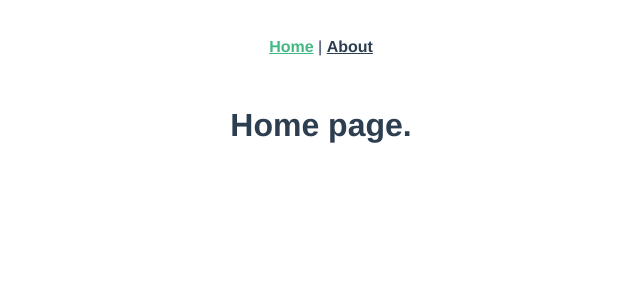
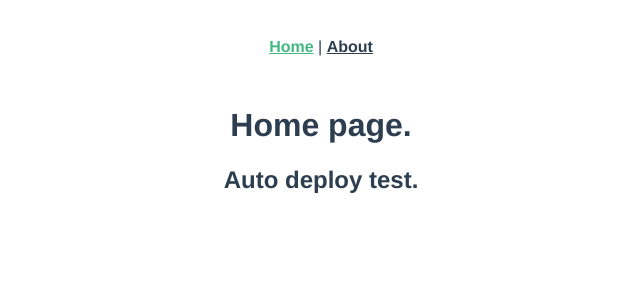
Before and after one commit to Hristo-Nikodimov-Nenkov/mevn-heroku-template, a Vue app in the folder client/: page / in a window 1280 px wide. Shown: the top 300 px of the page, without its empty margins (319-959 px from the left). Built offline with nearby package versions, Linux system fonts and the light colour scheme.

Commit message:
- Workflow - Ready. - Auto deploy test.

```diff
--- a/client/src/views/Home.vue
+++ b/client/src/views/Home.vue
@@ -1,6 +1,7 @@
 <template>
   <div id="home-page" class="app-view-page">
     <h1>Home page.</h1>
+    <h2>Auto deploy test.</h2>
   </div>
 </template>
 
```
